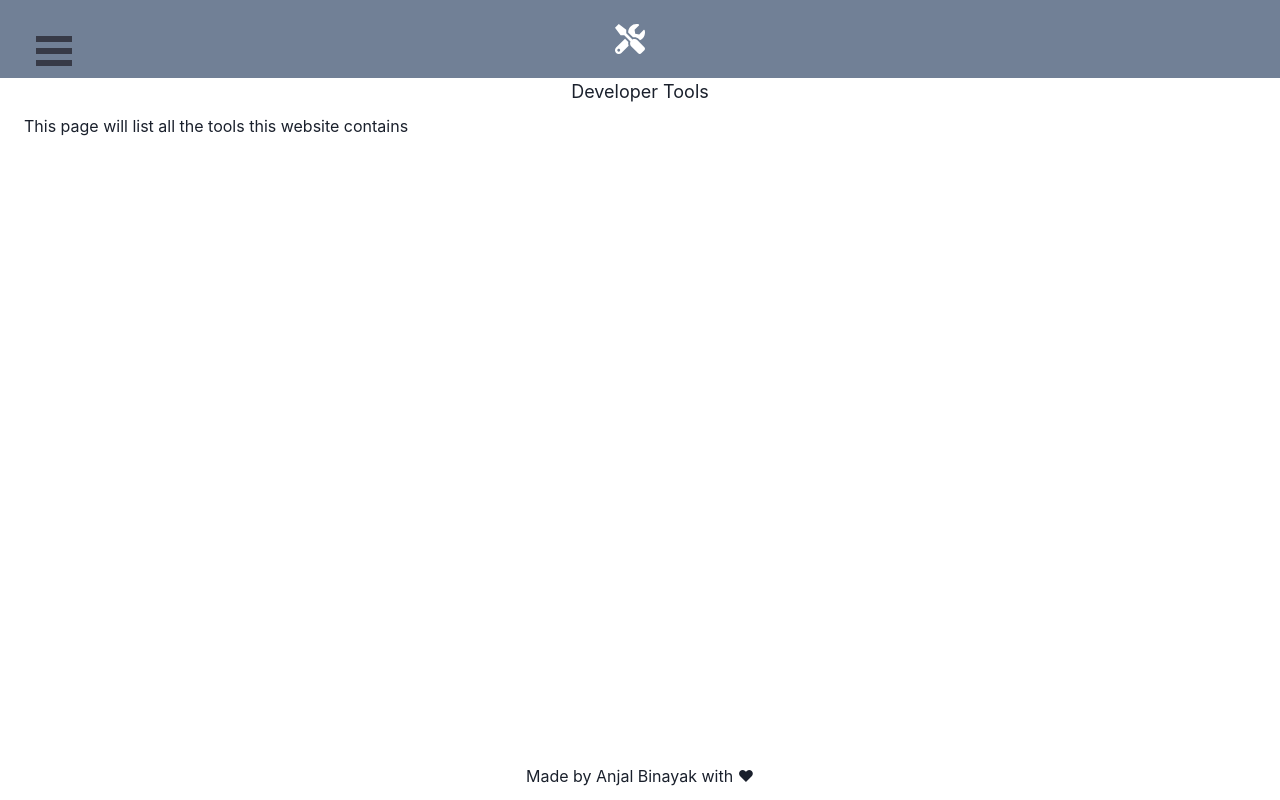
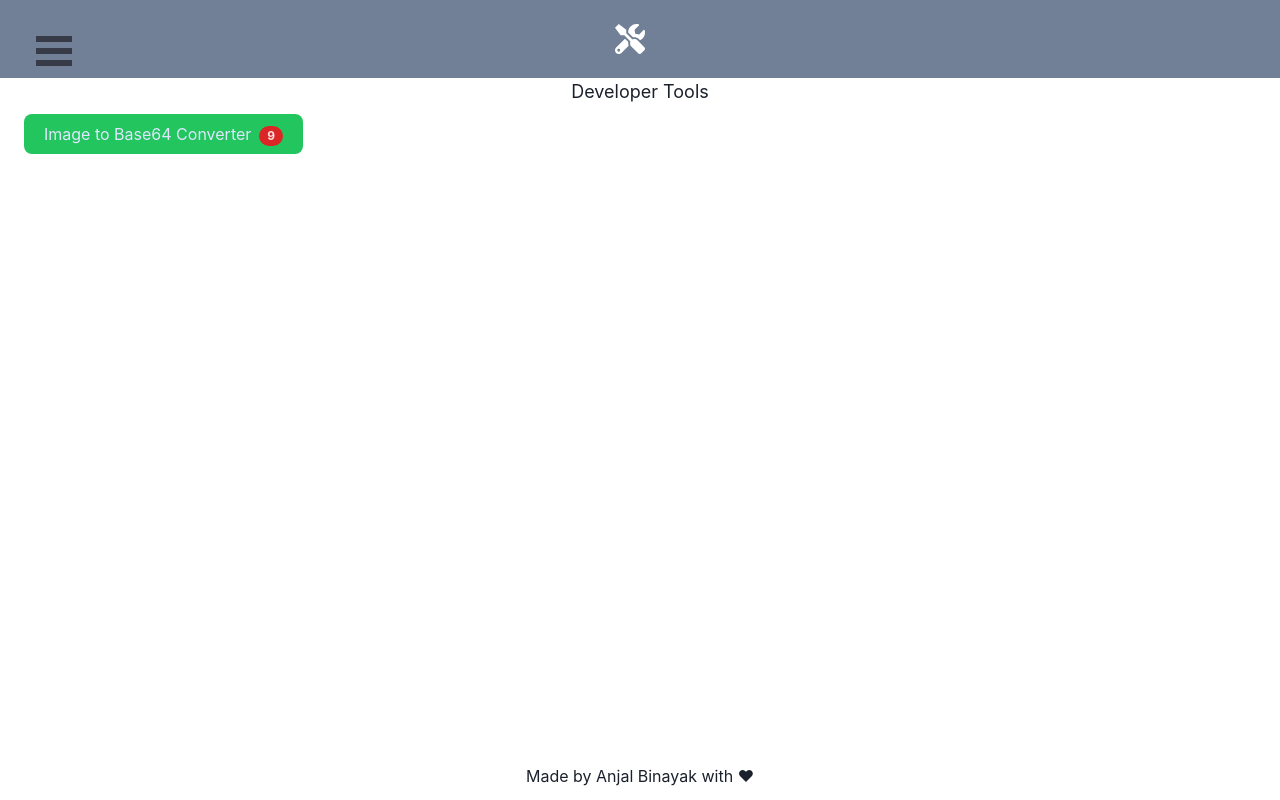
Before and after one commit to anjalbinayak/developer-tools, a Next.js app: page /tools in a window 1280 px wide. Built offline with nearby package versions, Linux system fonts and the light colour scheme.

Commit message:
color changed of button

```diff
--- a/pages/tools/image.js
+++ b/pages/tools/image.js
@@ -3,7 +3,6 @@ import {
   Input,
   Textarea,
   useClipboard,
-  Flex,
   Heading,
 } from "@chakra-ui/react";
 import { useState, useRef } from "react";
@@ -25,8 +24,8 @@ export default function Image() {
   };
   return (
     <>
-      <Heading as="h5" color="teal.600">
-        Image Base64 Converter
+      <Heading as="h6" color="teal.600">
+        Image to Base64 Converter
       </Heading>
       <div className="flex flex-row mt-2">
         <Input
@@ -58,6 +57,7 @@ export default function Image() {
       </div>
       <Textarea
         className="w-10"
+        height="200px"
         variant="outline"
         color="gray.400"
         placeholder="Image encoded into base64 String"
@@ -65,6 +65,7 @@ export default function Image() {
         size="lg"
         borderColor="teal"
         disabled={true}
+        resize={"none"}
       ></Textarea>
     </>
   );
--- a/pages/tools/index.js
+++ b/pages/tools/index.js
@@ -1,11 +1,19 @@
 import { Box } from "@chakra-ui/react";
+import Link from "next/link";
 
 export default function Index() {
   return (
     <>
       <h1 className="text-lg text-center">Developer Tools</h1>
       <Box className="m-2 w-auto">
-        This page will list all the tools this website contains
+        <Link href="/tools/image">
+          <button className="h-10 px-5 text-indigo-100 transition-colors duration-150 bg-green-500 rounded-lg focus:shadow-outline hover:bg-green-800">
+            <span className="mr-2">Image to Base64 Converter</span>
+            <span className="inline-flex items-center justify-center px-2 py-1 text-xs font-bold leading-none text-red-100 bg-red-600 rounded-full">
+              9
+            </span>
+          </button>
+        </Link>
       </Box>
     </>
   );
```
